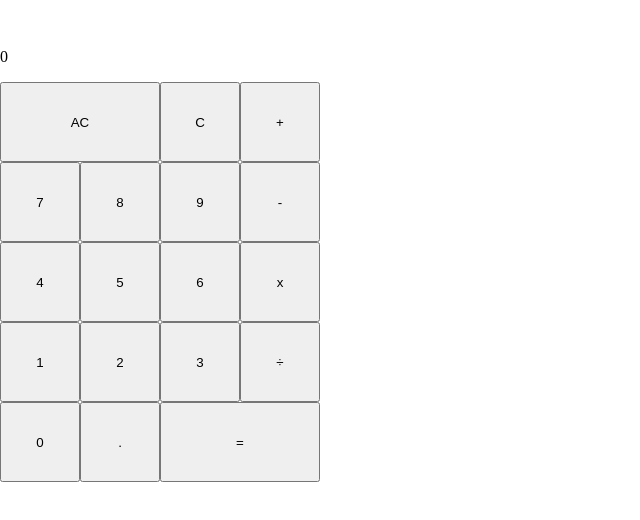
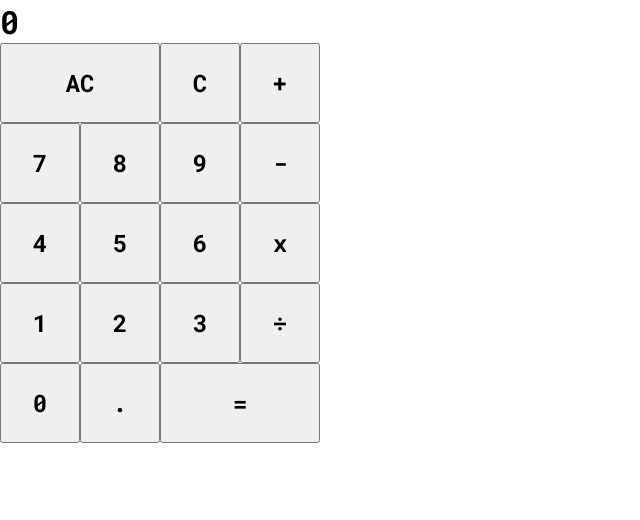
Before and after one commit to nicolasgsantana/calculator, a plain HTML site: page index.html in a window 1280 px wide. Shown: the whole page, without its empty margins (0-640 px from the left). Drawn offline with Linux system fonts and the light colour scheme.

Commit message:
Add font

```diff
--- a/css/style.css
+++ b/css/style.css
@@ -1,16 +1,34 @@
+@import url('https://fonts.googleapis.com/css2?family=Roboto+Mono:wght@700&display=swap');
+
 body {
     margin: 0;
     padding: 0;
     display: flex;
+    font-family: 'Roboto Mono', monospace;
 }
 
 button {
     width: 80px;
     height: 80px;
+    font-size: x-large;
+    font-family: 'Roboto Mono', monospace;
 }
 
 button.equals, button.clear{
     flex-grow: 1;
+}
+
+p {
+    margin: 0;
+    padding: 0;
+}
+
+p.equation {
+    font-size: x-large;
+}
+
+p.result {
+    font-size: xx-large;
 }
 
 div.base {
--- a/index.html
+++ b/index.html
@@ -11,8 +11,8 @@
 
 <body>
   <div class="base">
-    <p id="equation-display"></p>
-    <p id="result-display">0</p>
+    <p id="equation-display" class="equation"></p>
+    <p id="result-display" class="result">0</p>
     <div>
       <div class="center">
         <div class="row">
```
